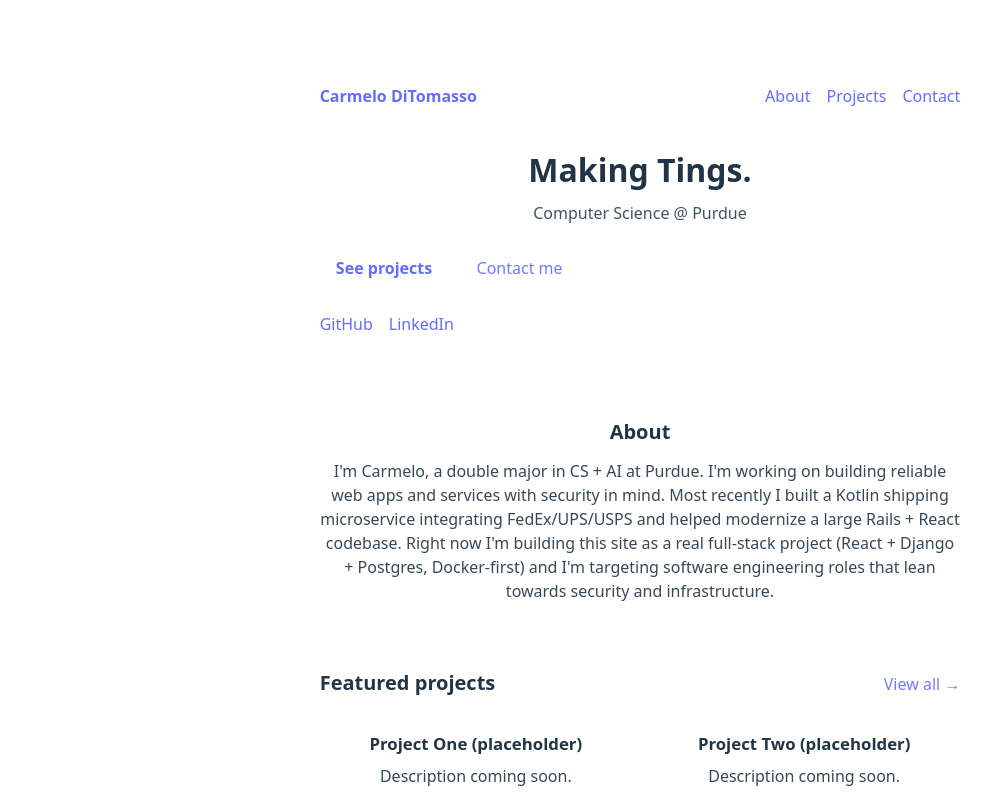
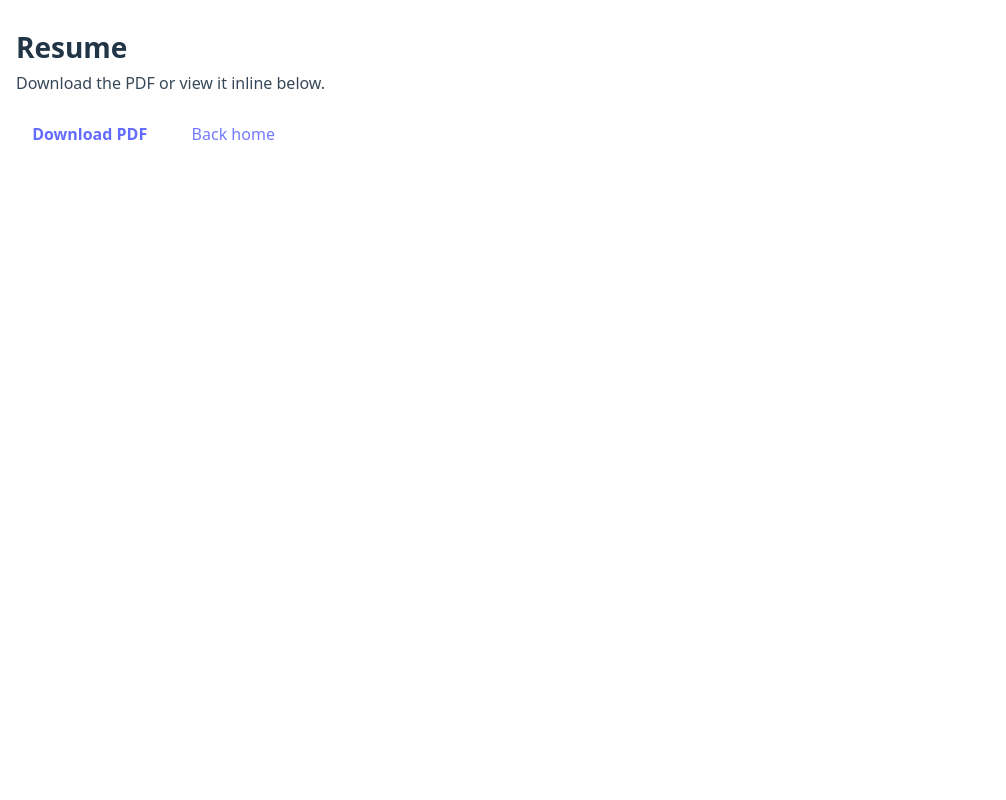
Before and after one commit to Carmelo-DiTomasso/personal-site, a React app in the folder frontend/: page /resume in a window 1280 px wide. Shown: the top 800 px of the page, without its empty margins (0-1006 px from the left). Built offline with nearby package versions, Linux system fonts and the light colour scheme; the HTML template or start-up script is replaced by a standard one.

Commit message:
feat(frontend): initial resume page

```diff
--- a/frontend/package.json
+++ b/frontend/package.json
@@ -12,7 +12,8 @@
   },
   "dependencies": {
     "react": "^19.2.0",
-    "react-dom": "^19.2.0"
+    "react-dom": "^19.2.0",
+    "react-router-dom": "^7.11.0"
   },
   "devDependencies": {
     "@eslint/js": "^9.39.1",
--- a/frontend/src/App.tsx
+++ b/frontend/src/App.tsx
@@ -1,55 +1,14 @@
-// import { useEffect, useState } from "react";
+import { BrowserRouter, Route, Routes } from "react-router-dom";
 import { HomePage } from "./pages/home/HomePage";
-import "./App.css";
+import { ResumePage } from "./pages/resume/ResumePage";
 
 export default function App() {
-  return <HomePage />;
+  return (
+    <BrowserRouter>
+      <Routes>
+        <Route path="/" element={<HomePage />} />
+        <Route path="/resume" element={<ResumePage />} />
+      </Routes>
+    </BrowserRouter>
+  );
 }
-
-// type HealthResponse = {
-//   status: string;
-// };
-
-// function App() {
-//   const [healthStatus, setHealthStatus] = useState<string>("loading...");
-//   const [errorMessage, setErrorMessage] = useState<string | null>(null);
-
-//   useEffect(() => {
-
-//     // Only check backend health in local development
-//     if (!import.meta.env.DEV) {
-//       setHealthStatus("not configured (frontend-only deploy)");
-//       return;
-//     }
-
-//     const run = async () => {
-//       try {
-//         const response = await fetch("/api/health/");
-
-//         if (!response.ok) {
-//           throw new Error(`Health check failed: HTTP ${response.status}`);
-//         }
-
-//         const data = (await response.json()) as HealthResponse;
-//         setHealthStatus(data.status);
-//       } catch (error) {
-//         setErrorMessage(error instanceof Error ? error.message : "Unknown error");
-//       }
-//     };
-
-//     run();
-//   }, []);
-
-//   return (
-//     <>
-//       <h1>personal-site</h1>
-
-//       <div style={{ marginTop: "1rem" }}>
-//         <strong>Backend health:</strong>{" "}
-//         {errorMessage ? <span>{errorMessage}</span> : <span>{healthStatus}</span>}
-//       </div>
-//     </>
-//   );
-// }
-
-// export default App;
--- a/frontend/src/components/sections/HeroSection.tsx
+++ b/frontend/src/components/sections/HeroSection.tsx
@@ -50,6 +50,12 @@ export function HeroSection({
             </a>
           </div>
 
+          <div className={styles.links} aria-label="">
+            <ExternalLink href="/resume" aria-label="Resume">
+              Resume
+            </ExternalLink>
+          </div>
+
           <div className={styles.links} aria-label="External links">
             <ExternalLink href="https://github.com/" aria-label="GitHub">
               GitHub
--- /dev/null
+++ b/frontend/src/pages/resume/ResumePage.module.css
@@ -0,0 +1,59 @@
+.page {
+  padding: 2rem 0 3rem;
+}
+
+.header {
+  margin-bottom: 1.25rem;
+}
+
+.title {
+  margin: 0;
+  font-size: 1.75rem;
+}
+
+.subtitle {
+  margin: 0.5rem 0 0;
+  opacity: 0.9;
+}
+
+.actions {
+  display: flex;
+  flex-wrap: wrap;
+  gap: 0.75rem;
+  margin-top: 1rem;
+}
+
+.primaryButton,
+.secondaryButton {
+  display: inline-flex;
+  align-items: center;
+  justify-content: center;
+  padding: 0.65rem 0.95rem;
+  border-radius: 0.75rem;
+  text-decoration: none;
+  border: 1px solid rgba(255, 255, 255, 0.12);
+}
+
+.primaryButton {
+  font-weight: 600;
+}
+
+.secondaryButton {
+  opacity: 0.9;
+}
+
+.viewerSection {
+  margin-top: 1.25rem;
+}
+
+.viewer {
+  width: 100%;
+  height: 75vh;
+  border: 1px solid rgba(255, 255, 255, 0.12);
+  border-radius: 1rem;
+}
+
+.fallback {
+  margin: 0.75rem 0 0;
+  opacity: 0.9;
+}
--- /dev/null
+++ b/frontend/src/pages/resume/ResumePage.tsx
@@ -0,0 +1,42 @@
+import { Container } from "@/components/layout/Container";
+import styles from "./ResumePage.module.css";
+
+export function ResumePage() {
+  return (
+    <main className={styles.page}>
+      <Container>
+        <header className={styles.header}>
+          <h1 className={styles.title}>Resume</h1>
+          <p className={styles.subtitle}>
+            Download the PDF or view it inline below.
+          </p>
+
+          <div className={styles.actions}>
+            <a className={styles.primaryButton} href="/resume.pdf" download>
+              Download PDF
+            </a>
+            <a className={styles.secondaryButton} href="/">
+              Back home
+            </a>
+          </div>
+        </header>
+
+        <section className={styles.viewerSection} aria-label="Resume PDF viewer">
+          {/* iframe works well on desktop; mobile varies, so keep the download link above */}
+          <iframe
+            className={styles.viewer}
+            src="/resume.pdf"
+            title="Resume PDF"
+          />
+          <p className={styles.fallback}>
+            If the PDF doesn’t render,{" "}
+            <a href="/resume.pdf" target="_blank" rel="noopener noreferrer">
+              open it in a new tab
+            </a>
+            .
+          </p>
+        </section>
+      </Container>
+    </main>
+  );
+}
```
Also changed, not shown: frontend/tsconfig.app.json (+0 -7 lines), frontend/tsconfig.json (+6 -1 lines), 2 other files (tests, documents, lock files or other folders).
